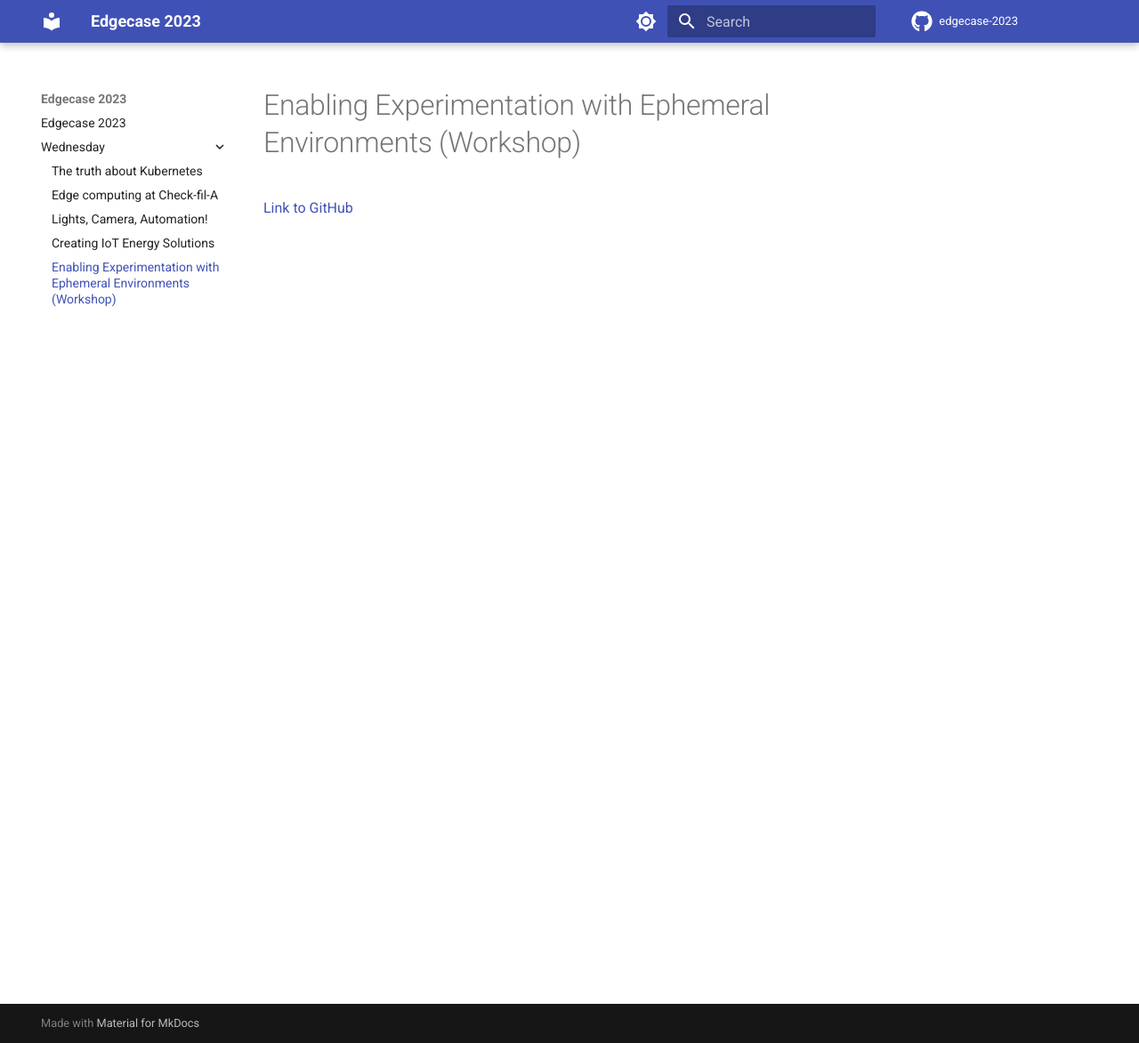
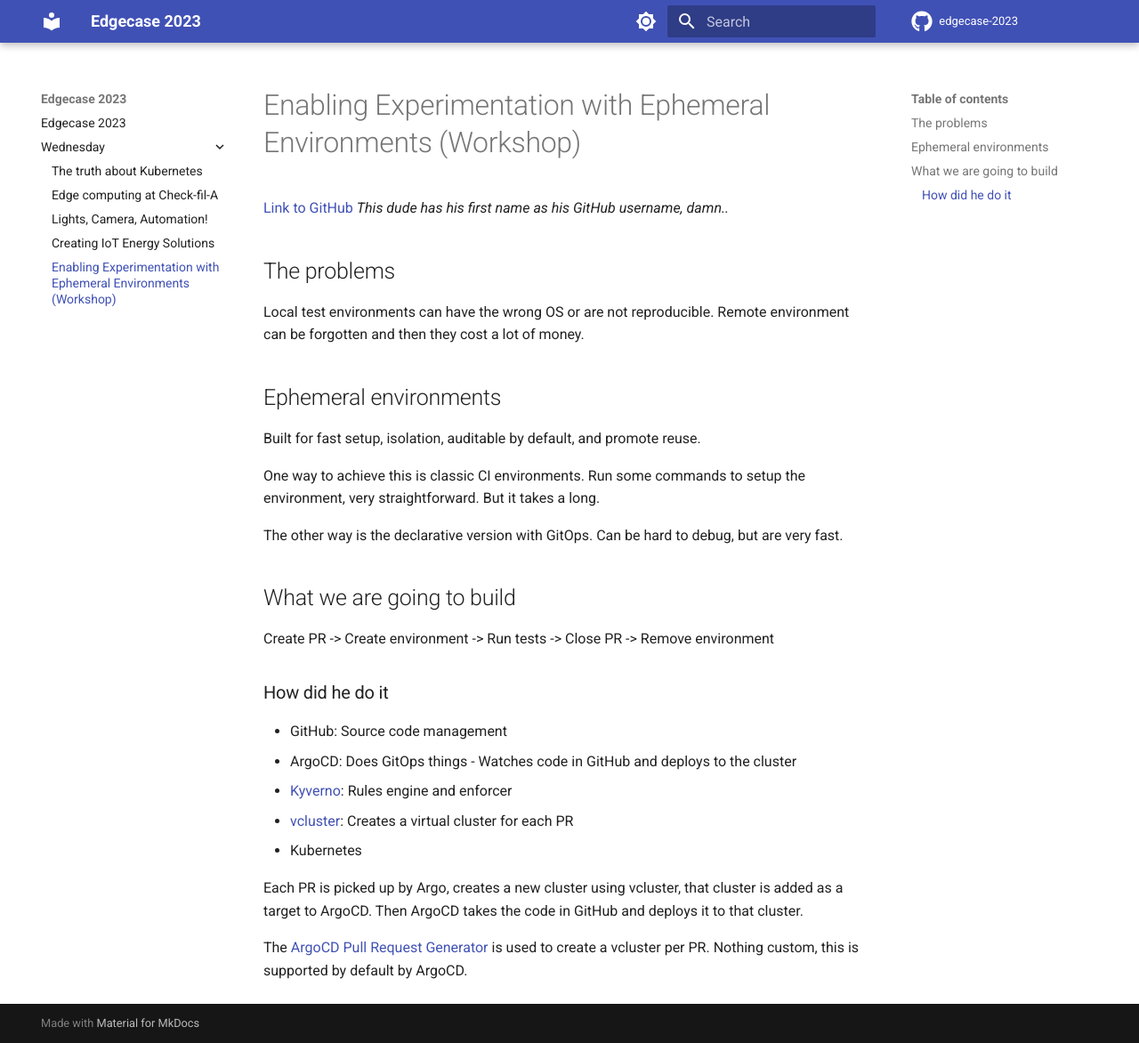
Before and after one commit to RobKenis/edgecase-2023, an MkDocs documentation site: the page built from docs/wednesday/5-enabling-experimentation.md, in a window 1280 px wide and 1172 px high. Shown: the whole window at 89% size. Built offline with MkDocs 1.6.1 and Material for MkDocs 9.7.7, drawn with Linux system fonts in a browser that asks for light colours; comment, search, counter and statistics services are not loaded.

Commit message:
Add docs on ephemeral environments

```diff
--- a/docs/wednesday/5-enabling-experimentation.md
+++ b/docs/wednesday/5-enabling-experimentation.md
@@ -1,3 +1,34 @@
 # Enabling Experimentation with Ephemeral Environments (Workshop)
 
-[Link to GitHub](https://github.com/rio/enabling-experimentation-workshop)
+[Link to GitHub](https://github.com/rio/enabling-experimentation-workshop) _This dude has his first name as his GitHub username, damn.._
+
+## The problems
+
+Local test environments can have the wrong OS or are not reproducible. Remote environment can be forgotten and then they cost a lot of money.
+
+## Ephemeral environments
+
+Built for fast setup, isolation, auditable by default, and promote reuse.
+
+One way to achieve this is classic CI environments. Run some commands to setup the environment, very straightforward. But it takes a long.
+
+The other way is the declarative version with GitOps. Can be hard to debug, but are very fast.
+
+## What we are going to build
+
+Create PR -> Create environment -> Run tests -> Close PR -> Remove environment
+
+### How did he do it
+
+- GitHub: Source code management
+- ArgoCD: Does GitOps things - Watches code in GitHub and deploys to the cluster
+- [Kyverno](https://kyverno.io/): Rules engine and enforcer
+
+- [vcluster](https://www.vcluster.com/): Creates a virtual cluster for each PR
+- Kubernetes
+
+
+Each PR is picked up by Argo, creates a new cluster using vcluster, that cluster is added as a target to ArgoCD. Then ArgoCD takes the code in GitHub and deploys it to that cluster.
+
+The [ArgoCD Pull Request Generator](https://argocd-applicationset.readthedocs.io/en/stable/Generators-Pull-Request/) is used to create a vcluster per PR. Nothing custom, this is supported
+by default by ArgoCD.
```
